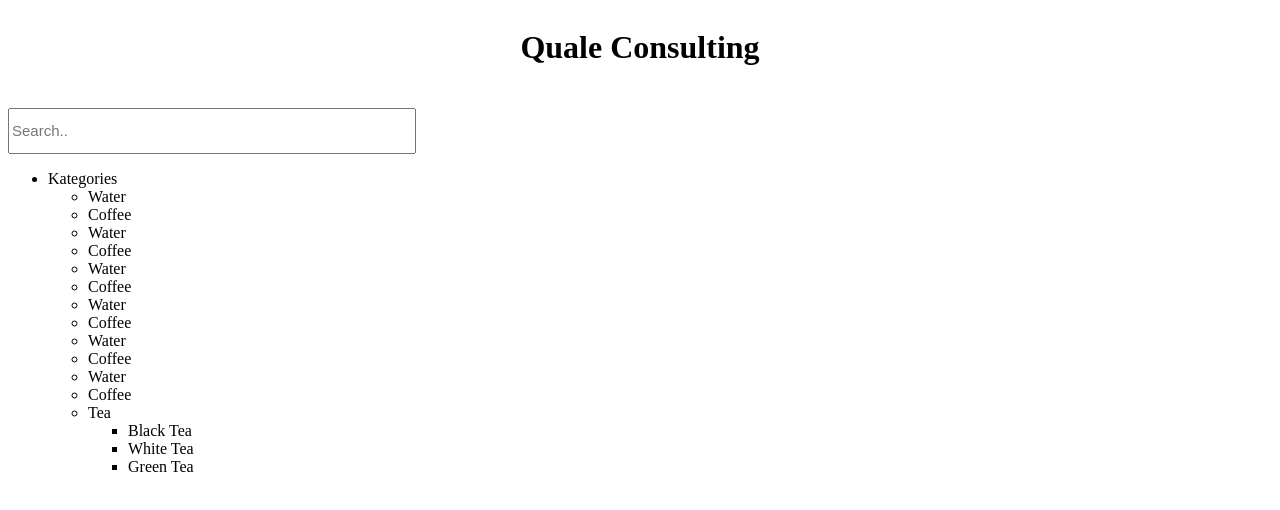
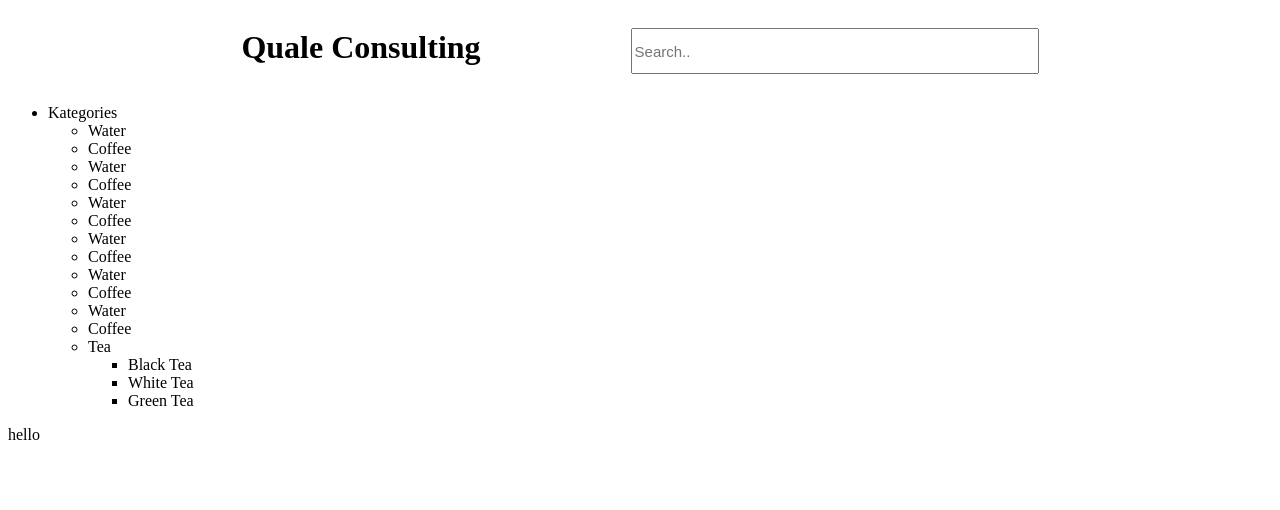
Before and after one commit to juliawikdahl/QualeComponentSearch, a Vue app: page /signinpage in a window 1280 px wide. Shown: the top 510 px of the page. Built offline with nearby package versions, Linux system fonts and the light colour scheme.

Commit message:
#Day1 added routers

```diff
--- a/package.json
+++ b/package.json
@@ -7,10 +7,12 @@
     "preview": "vite preview --port 4173"
   },
   "dependencies": {
-    "vue": "^3.2.37"
+    "vue": "^3.2.37",
+    "vue-router": "^4.1.5"
   },
   "devDependencies": {
     "@vitejs/plugin-vue": "^3.0.1",
+    "@vue/cli-plugin-router": "~5.0.0",
     "vite": "^3.0.4"
   }
 }
--- a/src/App.vue
+++ b/src/App.vue
@@ -18,7 +18,7 @@
    <headerVue title="Quale Consulting" />
     <div class="Container">
     <TreeView />
-
+    <Router-view/>
   </div>
 </div>
 
--- a/src/components/Header.vue
+++ b/src/components/Header.vue
@@ -13,8 +13,9 @@
 <template>
      <div class="Navbar">
         <h1 class="Title"> {{title}}</h1>
+
+    <SearchBar/>
     </div>
-    <SearchBar/>
 </template>
 
 
@@ -27,6 +28,6 @@
 
 .Navbar {
   display: flex;
-  justify-content: space-around;
+  justify-content: center;
 }
 </style>
--- /dev/null
+++ b/src/components/Router.js
@@ -0,0 +1,13 @@
+import { createRouter, createWebHistory} from 'vue-router'
+import SignInPage from './SignInPage.vue'
+
+
+export default createRouter({
+    history: createWebHistory(),
+    routes: [
+      {
+        path: '/signinpage',
+        component: SignInPage,
+      }
+    ]
+  })
--- a/src/components/SearchBar.vue
+++ b/src/components/SearchBar.vue
@@ -12,7 +12,7 @@
   justify-content: space-;
   font-size: 15px;
   margin-top: 20px;
-  margin-right: 50px;
+  margin-left: 150px;
   height: 40px;
   width: 400px;
 }
--- /dev/null
+++ b/src/components/SignInPage.vue
@@ -0,0 +1,3 @@
+<template>
+    hello
+</template>
--- a/src/main.js
+++ b/src/main.js
@@ -1,6 +1,12 @@
 import { createApp } from 'vue'
 import App from './App.vue'
+import SignInPage from './components/SignInPage.vue'
+import './assets/main.css'
+import router from './components/Router'
 
-import './assets/main.css'
 
-createApp(App).mount('#app')
+
+
+createApp(App)
+.use(router)
+.mount('#app')
```
Also changed, not shown: index.html (line endings or trailing spaces), 1 other file (tests, documents, lock files or other folders).
